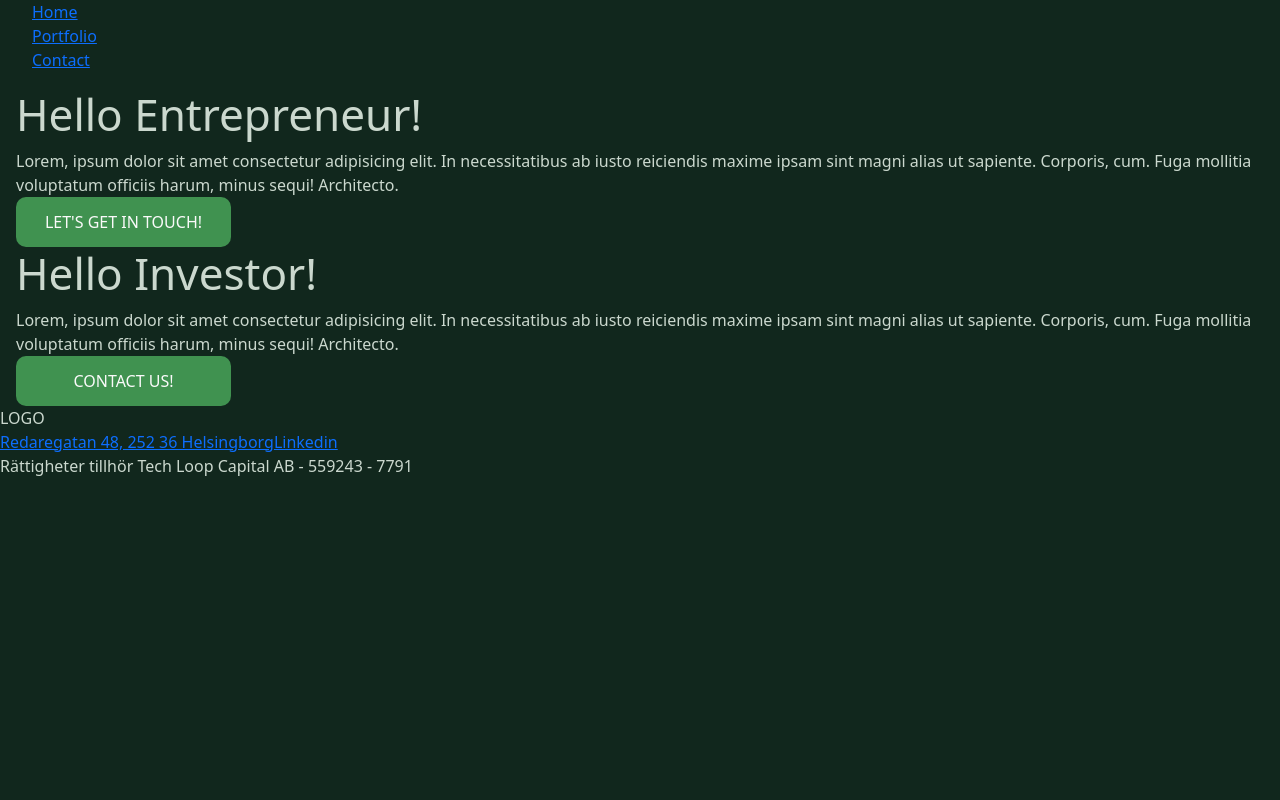
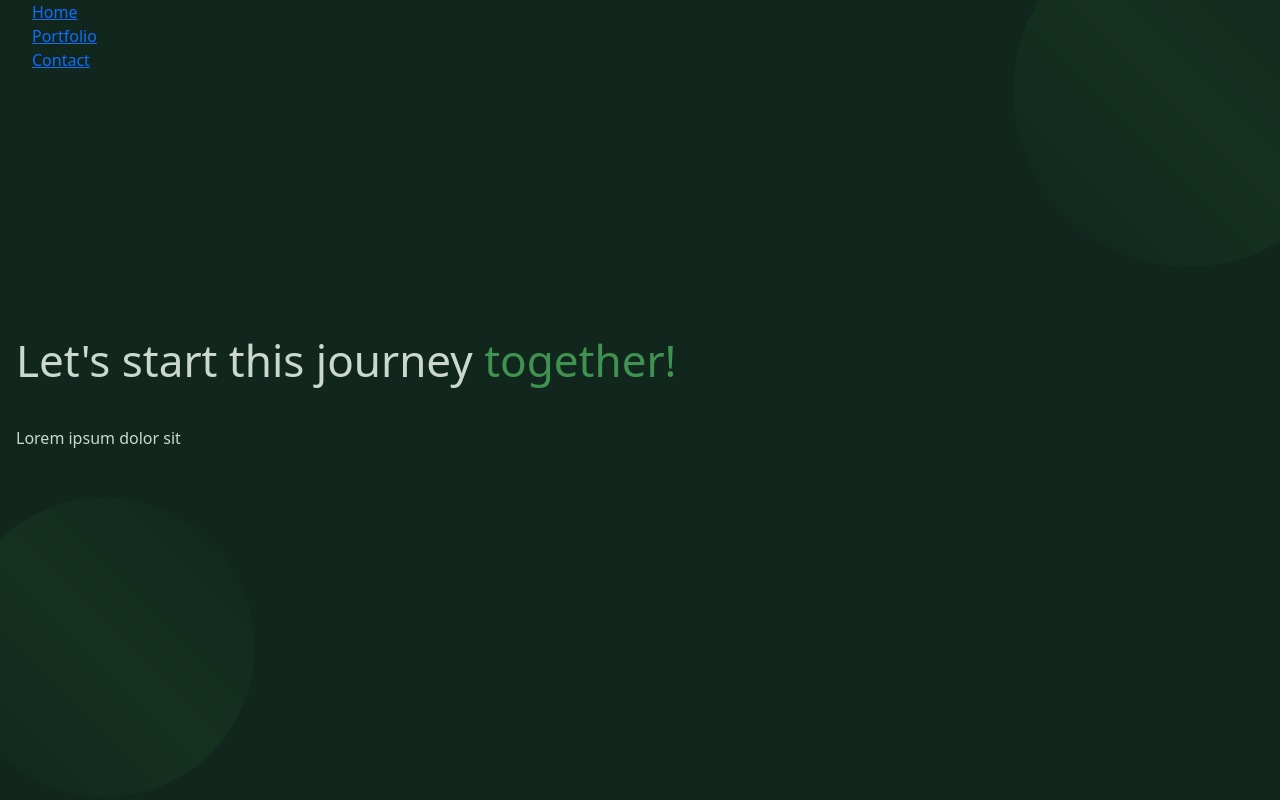
Before and after one commit to annieembrink/loopcapital, a Next.js app in the folder loop_capital/: page /contact in a window 1280 px wide. Shown: the top 800 px of the page. Built offline with nearby package versions, Linux system fonts and the light colour scheme; a web font is replaced by a local one.

Commit message:
bubbles are up and running, might need adjustment later on, also portfolio hero and contact hero

```diff
--- a/loop_capital/src/pages/contact.js
+++ b/loop_capital/src/pages/contact.js
@@ -17,6 +17,11 @@ const Contact = () => {
 
     return (
         <DefaultLayoutComponent>
+
+            <div className="hero-section">
+                <h1>Let&apos;s start this journey <span className="green-text">together!</span></h1>
+                <p>Lorem ipsum dolor sit</p>
+            </div>
 
             {formSubmitted ?
             <h1>{clientMessage}</h1>
--- a/loop_capital/src/pages/portfolio.js
+++ b/loop_capital/src/pages/portfolio.js
@@ -20,7 +20,11 @@ export default function Portfolio(props) {
   return (
     <>
     <DefaultLayoutComponent>
-    <h1>PORTFOLIO</h1>
+        <div className="hero-section">
+            <h1>Loop Capital invest at an early stage in the companies <span className="green-text">journey</span></h1>
+            <p>Lorem ipsum dolor sit amet consectetur</p>
+        </div>
+
 
     <div>
       <ul>
--- a/loop_capital/src/styles/globals.css
+++ b/loop_capital/src/styles/globals.css
@@ -17,13 +17,21 @@ body {
 /* MOBILE FIRST */
 
 main {
-    margin: 0 16px;
+    /* margin: 0 16px; */
     max-width: 100%;
+}
 
+/* ------------------------------------------------ */
+/* TEMPORARY TO GET THE CORRECT VISUAL OF THE BUBBLES */
+/* NAV WILL BE POSITIONED FIXED, CORRECT? */
+/* ------------------------------------------------ */
+nav {
+    position: fixed;
+    top: 0;
 }
+
 p {
     font-size: 16px;
-    /* Bootstrap gives margin bottom of 1rem */
     margin-bottom: 0;
 }
 /* Hero section */
@@ -96,14 +104,7 @@ li {
 }
 
 /* HERO SECTION */
-.hero-section {
-    height: 100vh;
-    width: 100%;
-    display: flex;
-    flex-direction: column;
-    justify-content: center;
-    position: relative;
-}
+
 .hero-section p {
     margin: 2rem 0 1rem 0;
 }
@@ -114,65 +115,99 @@ li {
     margin-bottom: 4rem;
 }
 
+.hero-section {
+    height: 100vh;
+    width: 100vw;
+    display: flex;
+    flex-direction: column;
+    justify-content: center;
+}
+
 /* BUBBLES */
 
+.hero-section, .section-2, .section-3, .section-4{
+    position: relative;
+    overflow: hidden;
+    padding: 0 1rem;
+}
+
  .hero-section::before {
-    box-sizing:unset;
     content: '';
     position: absolute;
+    z-index: -1;
     width: 300px;
     height: 300px;
-    max-width: 300px;
-    max-height: 300px;
-    background-color: #409250;
+    background: #409250;
+    background: linear-gradient(45deg, rgba(64,146,80,0) 0%, rgba(64,146,80,0.1) 50%, rgba(64,146,80,0) 100%);
     border-radius: 50%;
-    top: 0;
-    right: -7rem;
-    transform: translate(150px, -70px);
-     right: 0;
+    top: -5rem;
+    right: -5rem;
     animation: bubble-moving 10s infinite alternate linear;
  }
 
-
-
-/* .hero-section::after {
+.hero-section::after {
     content: '';
     position: absolute;
+    z-index: -1;
     width: 250px;
     height: 250px;
-    background-color: #409250;
+    background: #409250;
+    background: linear-gradient(45deg, rgba(64,146,80,0) 0%, rgba(64,146,80,0.1) 50%, rgba(64,146,80,0) 100%);
     border-radius: 50%;
     bottom: 0;
-    left: 0;
-}  */
-
-.section-2 {
-    position: relative;
+    left: -3rem;
+    animation: bubble-moving 10s infinite alternate linear;
 }
 
 .section-2::before {
     content: '';
     position: absolute;
-    width: 250px;
-    height: 250px;
-    background-color: #409250;
+    z-index: -1;
+    width: 300px;
+    height: 300px;
+    background: #409250;
+    background: linear-gradient(45deg, rgba(64,146,80,0) 0%, rgba(64,146,80,0.1) 50%, rgba(64,146,80,0) 100%);
     border-radius: 50%;
-    top: 0;
-    right: 0;
+    top: 15rem;
+    right: -5rem;
 }
 
-.section-2::after {
+.section-3::before {
     content: '';
     position: absolute;
-    width: 250px;
-    height: 250px;
-    background-color: #409250;
+    z-index: -1;
+    width: 350px;
+    height: 350px;
+    background: #409250;
+    background: linear-gradient(45deg, rgba(64,146,80,0) 0%, rgba(64,146,80,0.1) 50%, rgba(64,146,80,0) 100%);
     border-radius: 50%;
     bottom: 0;
-    left: 0;
+    left: -4rem;
+    animation: bubble-moving 10s infinite alternate linear;
 }
 
-/* @keyframes bubble-moving {
+/* TEMPORARY UNTIL CONTENT POSITION DONE */
+.section-4 {
+    padding-top: 4rem;
+}
+
+.section-4::before {
+    content: '';
+    position: absolute;
+    z-index: -1;
+    width: 350px;
+    height: 350px;
+    background: #409250;
+    background: linear-gradient(45deg, rgba(64,146,80,0) 0%, rgba(64,146,80,0.1) 50%, rgba(64,146,80,0) 100%);
+    border-radius: 50%;
+    bottom: 0;
+    right: -4rem;
+    animation: bubble-moving 10s infinite alternate linear;
+}
+
+/* ---- ANIMATION ---- */
+
+@keyframes bubble-moving {
     0% {
         transform: translate(0,0);
     }
@@ -185,7 +220,7 @@ li {
     100% {
         transform: translate(-3%, -3%);
     }
-} */
+}
 
 /* LARGE PHONE */
 
@@ -213,6 +248,18 @@ li {
 
     h5 {
         font-size: 14px;
+    }
+
+    /* BUBBLES */
+
+    .hero-section::before, .section-2::before, .section-4::before {
+        width: 350px;
+        height: 350px;
+    }
+
+    .hero-section::after, .section-3::before {
+        width: 300px;
+        height: 300px;
     }
 }
 
@@ -251,6 +298,18 @@ li {
         font-weight: 600;
         font-family: 'Poppins', sans-serif;
     }
+
+    /* BUBBLES */
+
+    .hero-section::before, .section-2::before, .section-4::before {
+        width: 400px;
+        height: 400px;
+    }
+
+    .hero-section::after, .section-3::before {
+        width: 500px;
+        height: 500px;
+    }
 }
 
 
@@ -288,4 +347,16 @@ li {
         height: 61px;
         font-size: 16px;
     }
+
+    /* BUBBLES */
+
+    .hero-section::before, .section-2::before, .section-4::before {
+        width: 600px;
+        height: 600px;
+    }
+
+    .hero-section::after, .section-3::before {
+        width: 500px;
+        height: 500px;
+    }
 }
--- a/loop_capital/src/styles/home/home.css
+++ b/loop_capital/src/styles/home/home.css
@@ -6,9 +6,10 @@
     display: none;
 }
 
-.wrapper-carousel {
+/* THIS CREATED A MARGIN THAT MADE THE FOOTER DISAPEAR AND MADE A MARGIN ON THE RIGHT... */
+/* .wrapper-carousel {
     margin: -16px;
-}
+} */
 
 .carousel-item {
     text-align: center;
```
Also changed, not shown: loop_capital/src/pages/index.js (+14 -2 lines).
